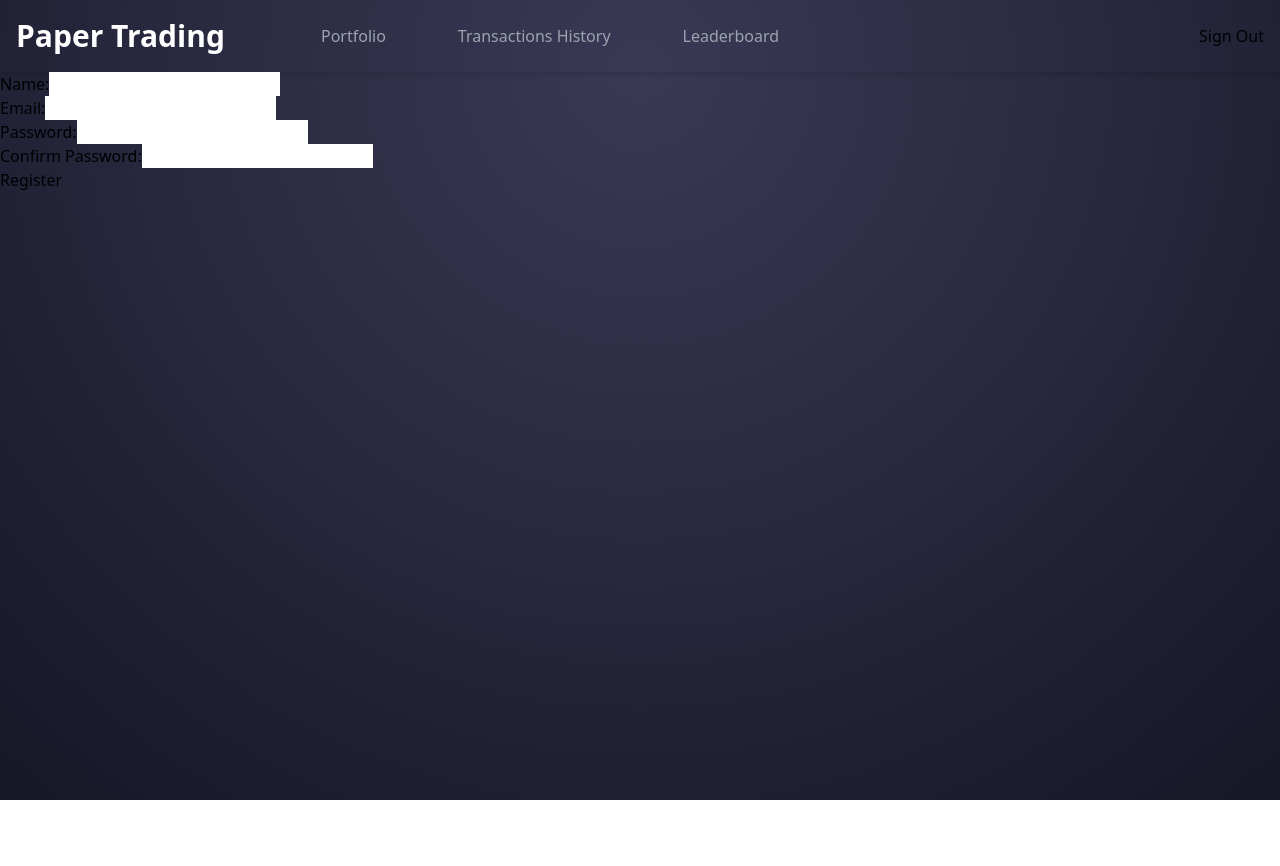
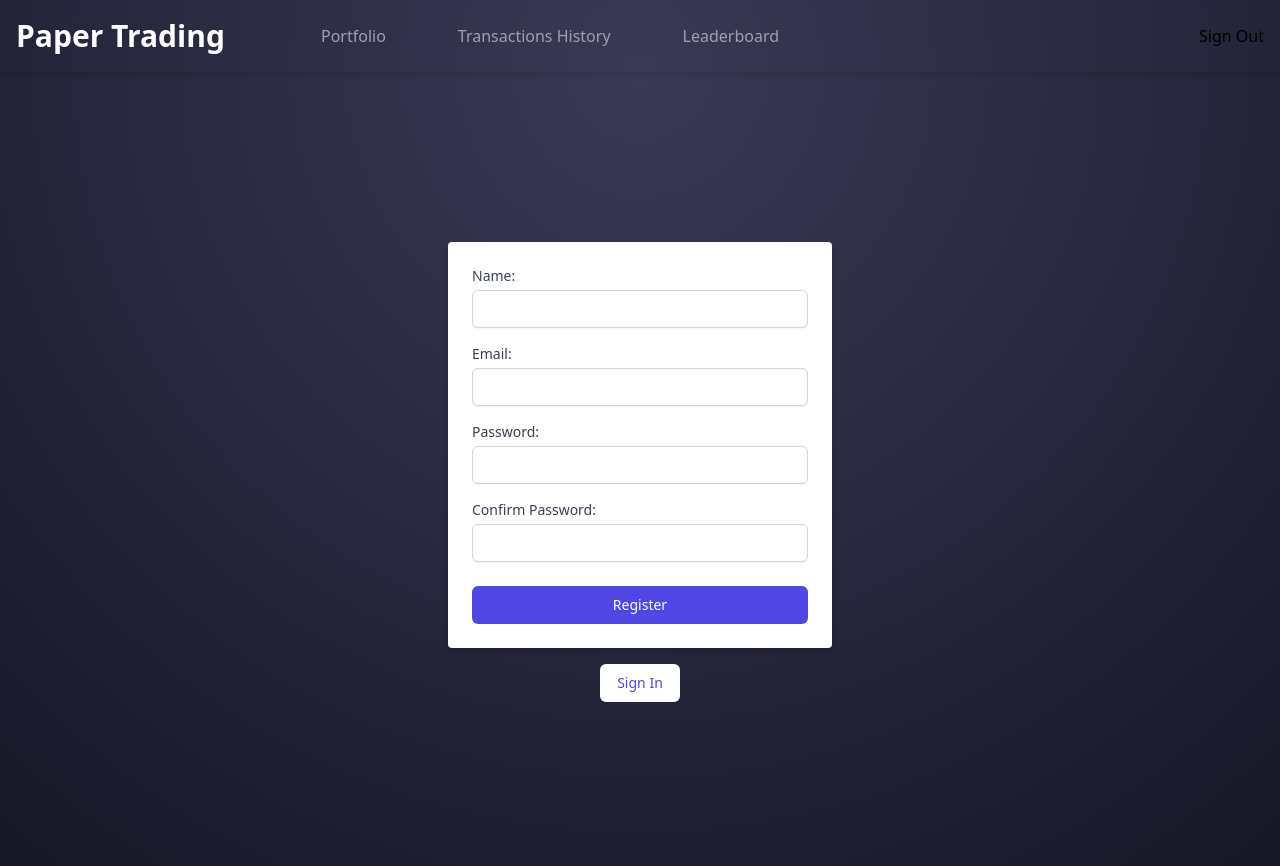
Before and after one commit to ben-cuff/virtual-paper-trading, a Next.js app: page /register in a window 1280 px wide. Shown: the top 866 px of the page. Before the commit the page ends 800 px from the top, so only its background shows below. Built offline with nearby package versions, Linux system fonts and the light colour scheme; no server answers.

Commit message:
added custom login page and css for register

```diff
--- a/src/app/api/auth/[...nextauth]/options.ts
+++ b/src/app/api/auth/[...nextauth]/options.ts
@@ -71,4 +71,7 @@ export const authOptions: NextAuthOptions = {
 			return session;
 		},
 	},
+	pages: {
+		signIn: '/signin'
+	}
 };
--- a/src/app/register/layout.tsx
+++ /dev/null
@@ -1,7 +0,0 @@
-export default function RegisterLayout({
-	children,
-}: Readonly<{
-	children: React.ReactNode;
-}>) {
-	return <div>{children}</div>;
-}
--- a/src/app/register/page.tsx
+++ b/src/app/register/page.tsx
@@ -1,6 +1,7 @@
 "use client";
 
 import { useSession } from "next-auth/react";
+import Link from "next/link";
 import { redirect, useRouter } from "next/navigation";
 import { useState } from "react";
 
@@ -21,7 +22,7 @@ export default function Register() {
 		e.preventDefault();
 
 		if (password !== passwordCopy) {
-			alert("Make sure the passwords are the same")
+			alert("Make sure the passwords are the same");
 			return;
 		}
 
@@ -50,48 +51,88 @@ export default function Register() {
 	};
 
 	return (
-		<form onSubmit={handleSubmit}>
-			<div>
-				<label htmlFor="name">Name:</label>
+		<div className="flex flex-col items-center justify-center min-h-screen">
+			<form
+				onSubmit={handleSubmit}
+				className="bg-white p-6 rounded shadow-md w-full max-w-sm"
+			>
+				<div className="mb-4">
+					<label
+						htmlFor="name"
+						className="block text-sm font-medium text-gray-700"
+					>
+						Name:
+					</label>
 					<input
 						type="text"
 						id="name"
 						value={name}
 						onChange={(e) => setName(e.target.value)}
 						required
+						className="mt-1 block w-full px-3 py-2 border border-gray-300 rounded-md shadow-sm focus:outline-none focus:ring-indigo-500 focus:border-indigo-500 sm:text-sm"
 					/>
 				</div>
-			<div>
-				<label htmlFor="email">Email:</label>
+				<div className="mb-4">
+					<label
+						htmlFor="email"
+						className="block text-sm font-medium text-gray-700"
+					>
+						Email:
+					</label>
 					<input
 						type="email"
 						id="email"
 						value={email}
 						onChange={(e) => setEmail(e.target.value)}
 						required
+						className="mt-1 block w-full px-3 py-2 border border-gray-300 rounded-md shadow-sm focus:outline-none focus:ring-indigo-500 focus:border-indigo-500 sm:text-sm"
 					/>
 				</div>
-			<div>
-				<label htmlFor="password">Password:</label>
+				<div className="mb-4">
+					<label
+						htmlFor="password"
+						className="block text-sm font-medium text-gray-700"
+					>
+						Password:
+					</label>
 					<input
 						type="password"
 						id="password"
 						value={password}
 						onChange={(e) => setPassword(e.target.value)}
 						required
+						className="mt-1 block w-full px-3 py-2 border border-gray-300 rounded-md shadow-sm focus:outline-none focus:ring-indigo-500 focus:border-indigo-500 sm:text-sm"
 					/>
 				</div>
-			<div>
-				<label htmlFor="passwordCopy">Confirm Password:</label>
+				<div className="mb-6">
+					<label
+						htmlFor="passwordCopy"
+						className="block text-sm font-medium text-gray-700"
+					>
+						Confirm Password:
+					</label>
 					<input
 						type="password"
 						id="passwordCopy"
 						value={passwordCopy}
 						onChange={(e) => setPasswordCopy(e.target.value)}
 						required
+						className="mt-1 block w-full px-3 py-2 border border-gray-300 rounded-md shadow-sm focus:outline-none focus:ring-indigo-500 focus:border-indigo-500 sm:text-sm"
 					/>
 				</div>
-			<button type="submit">Register</button>
+				<button
+					type="submit"
+					className="w-full py-2 px-4 border border-transparent text-sm font-medium rounded-md text-white bg-indigo-600 hover:bg-indigo-700 focus:outline-none focus:ring-2 focus:ring-offset-2 focus:ring-indigo-500"
+				>
+					Register
+				</button>
 			</form>
+			<Link
+				href="/signin"
+				className="mt-4 inline-block text-center py-2 px-4 border border-transparent text-sm font-medium rounded-md text-indigo-600 bg-white hover:bg-gray-100 focus:outline-none focus:ring-2 focus:ring-offset-2 focus:ring-indigo-500"
+			>
+				Sign In
+			</Link>
+		</div>
 	);
 }
--- /dev/null
+++ b/src/app/signin/page.tsx
@@ -0,0 +1,86 @@
+"use client";
+
+import { signIn } from "next-auth/react";
+import Link from "next/link";
+import { useRouter } from "next/navigation";
+import { useState } from "react";
+
+export default function SignInPage() {
+	const router = useRouter();
+	const [email, setEmail] = useState("");
+	const [password, setPassword] = useState("");
+
+	const handleSubmit = async (e: React.FormEvent) => {
+		e.preventDefault();
+
+		const result = await signIn("credentials", {
+			email: email,
+			password: password,
+			redirect: false,
+		});
+
+		if (result?.ok) {
+			router.push("/");
+		} else {
+			console.error("Login failed.");
+			alert(
+				"Login failed. Make sure you entered the correct email and password"
+			);
+		}
+	};
+
+	return (
+		<div className="flex flex-col items-center justify-center min-h-screen">
+			<form
+				onSubmit={handleSubmit}
+				className="bg-white p-6 rounded shadow-md w-full max-w-sm"
+			>
+				<div className="mb-4">
+					<label
+						htmlFor="email"
+						className="block text-sm font-medium text-gray-700"
+					>
+						Email:
+					</label>
+					<input
+						type="email"
+						id="email"
+						value={email}
+						onChange={(e) => setEmail(e.target.value)}
+						required
+						className="mt-1 block w-full px-3 py-2 border border-gray-300 rounded-md shadow-sm focus:outline-none focus:ring-indigo-500 focus:border-indigo-500 sm:text-sm"
+					/>
+				</div>
+				<div className="mb-6">
+					<label
+						htmlFor="password"
+						className="block text-sm font-medium text-gray-700"
+					>
+						Password:
+					</label>
+					<input
+						type="password"
+						id="password"
+						value={password}
+						onChange={(e) => setPassword(e.target.value)}
+						required
+						className="mt-1 block w-full px-3 py-2 border border-gray-300 rounded-md shadow-sm focus:outline-none focus:ring-indigo-500 focus:border-indigo-500 sm:text-sm"
+					/>
+				</div>
+
+				<button
+					type="submit"
+					className="w-full py-2 px-4 border border-transparent text-sm font-medium rounded-md text-white bg-indigo-600 hover:bg-indigo-700 focus:outline-none focus:ring-2 focus:ring-offset-2 focus:ring-indigo-500"
+				>
+					Sign In
+				</button>
+			</form>
+			<Link
+				href="/register"
+				className="mt-4 inline-block text-center py-2 px-4 border border-transparent text-sm font-medium rounded-md text-indigo-600 bg-white hover:bg-gray-100 focus:outline-none focus:ring-2 focus:ring-offset-2 focus:ring-indigo-500"
+			>
+				Register
+			</Link>
+		</div>
+	);
+}
```
Lines whose indentation alone changed are shown as unchanged.
